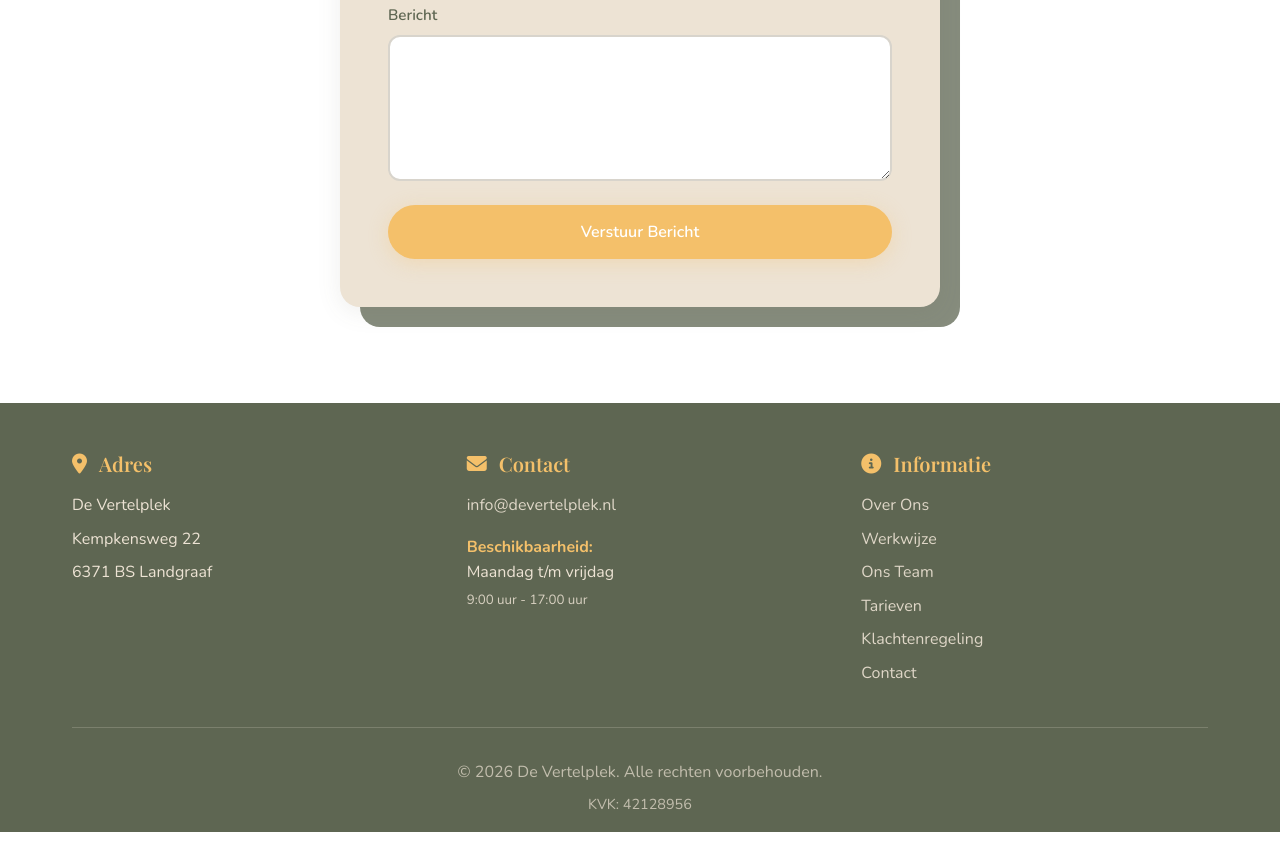
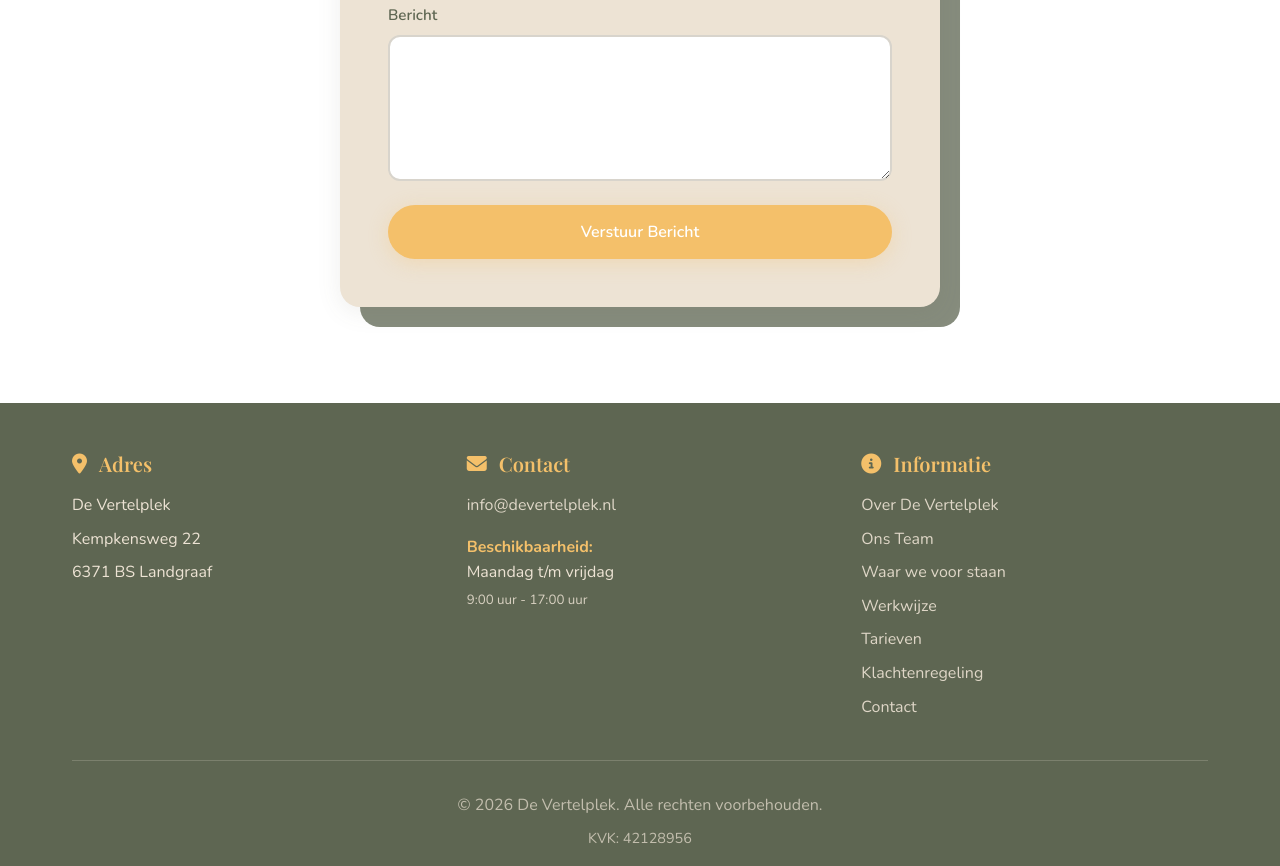
Before and after one commit to Studio-Interface/DeVertelplek, a plain HTML site: page index.html in a window 1280 px wide. Shown: the part 8212-9078 px from the top of the page. Before the commit the page ends 9044 px from the top, so only its background shows below. Drawn offline with nearby package versions, Linux system fonts and the light colour scheme.

Commit message:
Add files via upload

```diff
--- a/index.html
+++ b/index.html
@@ -453,9 +453,10 @@
                 <div class="footer-section">
                     <h4><i class="fas fa-info-circle"></i>Informatie</h4>
                     <ul>
-                        <li><a href="#over-ons">Over Ons</a></li>
+                        <li><a href="#over-ons">Over De Vertelplek</a></li>
+                        <li><a href="#team">Ons Team</a></li>
+                        <li><a href="#waar-we-voor-staan">Waar we voor staan</a></li>
                         <li><a href="#werkwijze">Werkwijze</a></li>
-                        <li><a href="#team">Ons Team</a></li>
                         <li><a href="#tarieven">Tarieven</a></li>
                         <li><a href="#klachtenregeling">Klachtenregeling</a></li>
                         <li><a href="#contact">Contact</a></li>
```
